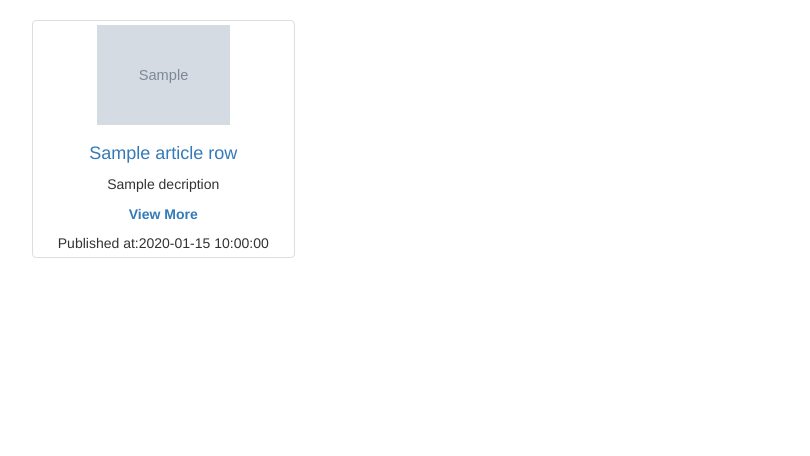
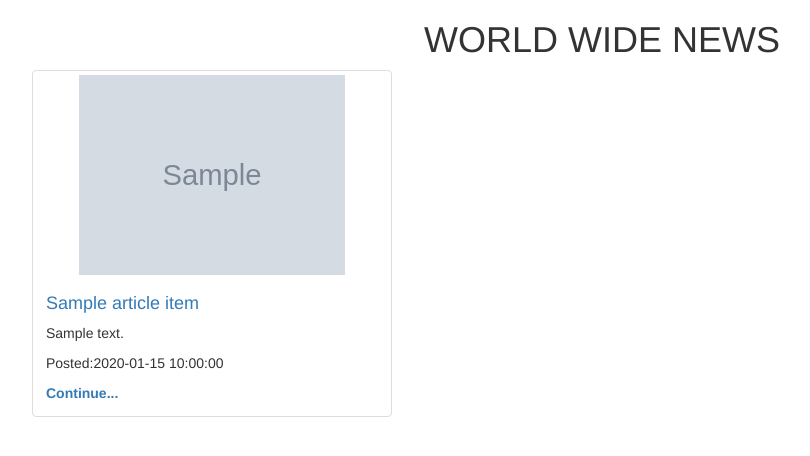
Before and after one commit to UMUTONIRitha/News_API, a Flask app: template app/templates/article.html in a window 1280 px wide. Shown: the part 52-508 px from the top of the page, without its empty margins (38-848 px from the left). Run offline with Flask 2, Linux system fonts and the light colour scheme; the template is opened without the code that fills it: most values are stand-ins (such as "Sample title", 1, 10 or a date in 2020); grey boxes marked "Sample" are stand-in pictures; parts of the project's set-up code (start-up, migrations or seed data) failed here and were passed over; some libraries are stand-ins or nearby versions.

Commit message:
save changes

```diff
--- a/app/templates/article.html
+++ b/app/templates/article.html
@@ -1,23 +1,25 @@
 {% extends 'base.html' %}
 {% block content%}
 
+<h1 style="text-align: center;"> WORLD WIDE NEWS </h1>
+<div class="container">
 
-<div class="container">
-    {% for article_row in articles | batch(4)%}
+    {% for article_item in articles | batch(3)%}
     <div class="row">
-        {% for article in article_row%}
-        <div class="col-md-3">
-            <div class="thumbnail" style="background-color: transparent; text-align:center">
-                <a href="{{article.url}}" target="_blank"><img src="{{article.urlToImage}}" alt="{{article.title}}"
-                        class="img-responsive" style="height:100px"></a>
+        {% for article in article_item%}
+        <div class="col-md-4">
+            <div class="thumbnail">
+             <img src="{{article.urlToImage}}" alt="{{article.title}}"
+                        class="img-responsive" style="height:200px">
                 <div class="caption">
-                    <h4><a href="{{article.url}}" target="_blank">{{article.title | truncate(35)}}</a></h4>
-                    <p>{{article.decription | truncate(80)}}</p>
-                    <a href="{{article.url}}" target="_blank"><strong>View More</strong></a>
+                <h4><a href="{{article.url}}" target="_blank">{{article.title }}</a></h4>
+                  <p>{{article.description }}</p>
+                  <p>Posted:{{article.publishedAt}}</p>
+                    <a href="{{article.url}}" target="_blank"><strong>Continue...</strong></a>
                 </div>
-                <div class="footer">
-                    Published at:{{article.publishedAt}}
-                </div>
+
+
+
             </div>
         </div>
         {%endfor%}
```
Also changed, not shown: app/templates/macros.html (+5 -5 lines), app/templates/sources.html (deleted, +0 -12 lines), app/templates/newsArticles.html (added).
